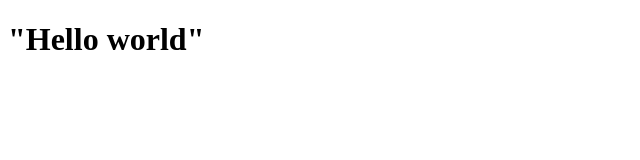
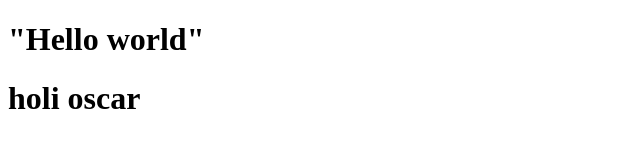
Before and after one commit to JuanPalaci/Practikutis, a plain HTML site: page index.html in a window 1280 px wide. Shown: the whole page, without its empty margins (0-640 px from the left). Drawn offline with Linux system fonts and the light colour scheme.

Commit message:
feat:holi2

```diff
--- a/index.html
+++ b/index.html
@@ -7,5 +7,6 @@
 </head>
 <body>
     <h1>"Hello world"</h1>
+    <h1>holi oscar</h1>
 </body>
 </html>
```
